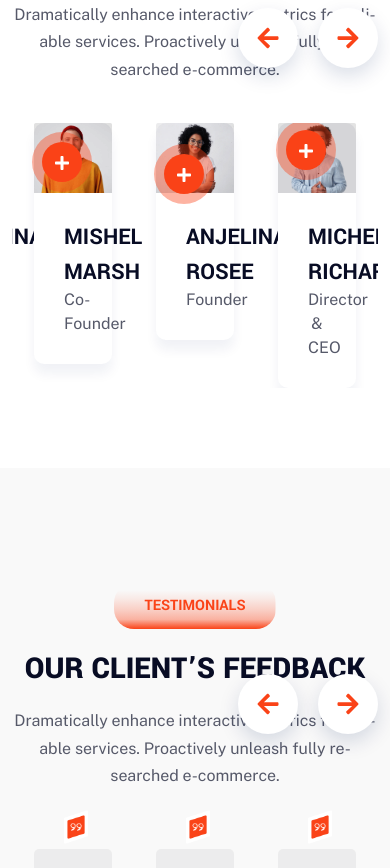
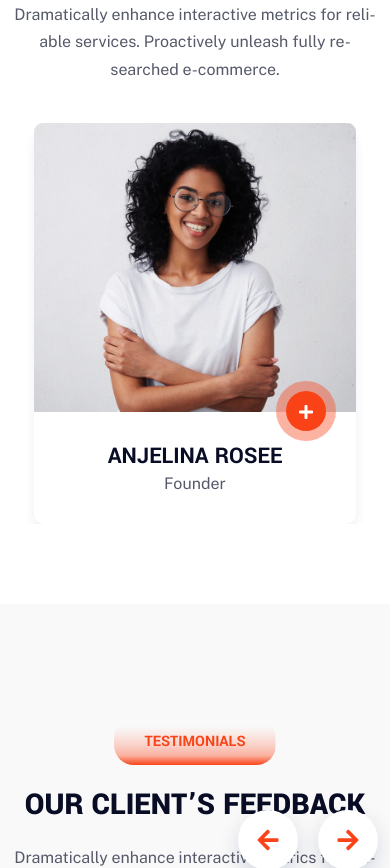
Before and after one commit to amitbd599/Transpro, a React (Create React App) app: page /about in a window 390 px wide. Shown: the part 5500-6368 px from the top of the page. Built offline with nearby package versions, Linux system fonts and the light colour scheme.

Commit message:
responsive home page done!

```diff
--- a/public/assets/scss/sections/_content.scss
+++ b/public/assets/scss/sections/_content.scss
@@ -467,6 +467,11 @@
       mix-blend-mode: soft-light;
       opacity: 0.6;
       border-radius: 10px 10px 0px 0px;
+    }
+    img {
+      width: 100%;
+      height: 100%;
+      object-fit: cover;
     }
   }
   &:hover {
--- a/public/assets/scss/sections/_navbar.scss
+++ b/public/assets/scss/sections/_navbar.scss
@@ -597,18 +597,22 @@
                 box-shadow: none;
                 margin-left: 0;
                 padding-bottom: 0;
-                height: auto;
                 overflow: hidden;
-                max-height: 250px;
+                max-height: 0;
                 overflow-y: scroll;
                 background-color: transparent;
                 border-radius: 10px;
                 padding: 0px;
                 border-bottom: none;
-                display: none;
-                transition: none;
-                visibility: visible;
-                opacity: 1;
+                visibility: hidden;
+                opacity: 0;
+                transition: all 0.3s linear;
+                &.active {
+                  max-height: 300px;
+
+                  visibility: visible;
+                  opacity: 1;
+                }
 
                 .sub-menu .menu-item-has-children:before {
                   content: "\f107";
--- a/public/assets/scss/sections/_responsive.scss
+++ b/public/assets/scss/sections/_responsive.scss
@@ -638,6 +638,9 @@
   .sidebar-area {
     margin-top: 40px;
   }
+  .portfolio-area .portfolio-details {
+    opacity: 1 !important;
+  }
 }
 @media all and (max-width: 767px) {
   .navbar-top {
@@ -670,6 +673,28 @@
   .breadcrumb-area .page-title {
     font-size: 52px;
     line-height: initial;
+  }
+  .portfolio-area .portfolio-details {
+    opacity: 1 !important;
+  }
+  .banner-area-2 .banner-slider .slick-next,
+  .banner-area-1 .banner-slider .slick-next {
+    bottom: 95px;
+    top: auto;
+    right: 20px;
+    margin-bottom: 30px;
+    position: absolute;
+    transform: none;
+    left: auto;
+  }
+  .banner-area-2 .banner-slider .slick-prev,
+  .banner-area-1 .banner-slider .slick-prev {
+    bottom: 95px;
+    top: auto;
+    left: 20px;
+    margin-bottom: 30px;
+    position: absolute;
+    transform: none;
   }
 }
 @media all and (max-width: 425px) {
--- a/src/components/BannerOne.js
+++ b/src/components/BannerOne.js
@@ -80,7 +80,7 @@ const BannerOne = () => {
                     <div className='col-lg-7 col-md-8'>
                       <div className='banner-inner style-white'>
                         <h1 className='b-animate-2 title'>
-                          FEASIBILITY STUDY &amp; ROAD TRANSPORTATION
+                          FAST CERTIFIED &amp; BEST WORLD WIDE SERVICE
                         </h1>
                         <p className='b-animate-3 content'>
                           Our transport management solutions are designed to
--- a/src/components/FeatureOne.js
+++ b/src/components/FeatureOne.js
@@ -17,12 +17,36 @@ const FeatureOne = () => {
     speed: 1000,
     slidesToShow: 3,
     slidesToScroll: 1,
-    initialSlide: 1,
+    initialSlide: 0,
     autoplay: true,
     autoplaySpeed: 5000,
-    cssEase: "linear",
     nextArrow: <SampleNextArrow />,
     prevArrow: <SamplePrevArrow />,
+    responsive: [
+      {
+        breakpoint: 1024,
+        settings: {
+          slidesToShow: 3,
+          infinite: true,
+          dots: true,
+        },
+      },
+      {
+        breakpoint: 992,
+        settings: {
+          slidesToShow: 2,
+          arrows: false,
+        },
+      },
+      {
+        breakpoint: 576,
+        settings: {
+          slidesToShow: 1,
+          slidesToScroll: 1,
+          arrows: false,
+        },
+      },
+    ],
   };
   return (
     <>
--- a/src/components/NavbarOne.js
+++ b/src/components/NavbarOne.js
@@ -31,6 +31,19 @@ const NavbarOne = () => {
   const actionSearch = () => {
     store.dispatch(SetSearchPopUp(!searchPopUp));
   };
+
+  // Control sidebar navigation
+  let items = document.querySelectorAll(".menu-item-has-children > a");
+  for (let i in items) {
+    if (items.hasOwnProperty(i)) {
+      items[i].onclick = function () {
+        this.parentElement
+          .querySelector(".sub-menu")
+          .classList.toggle("active");
+        this.classList.toggle("open");
+      };
+    }
+  }
   return (
     <>
       {/* navbar start */}
--- a/src/components/PartnerOne.js
+++ b/src/components/PartnerOne.js
@@ -24,6 +24,23 @@ const PartnerOne = () => {
     cssEase: "linear",
     nextArrow: <SampleNextArrow />,
     prevArrow: <SamplePrevArrow />,
+    responsive: [
+      {
+        breakpoint: 992,
+        settings: {
+          slidesToShow: 5,
+          arrows: false,
+        },
+      },
+      {
+        breakpoint: 576,
+        settings: {
+          slidesToShow: 3,
+          slidesToScroll: 1,
+          arrows: false,
+        },
+      },
+    ],
   };
 
   return (
--- a/src/components/PortfolioOne.js
+++ b/src/components/PortfolioOne.js
@@ -23,6 +23,32 @@ const PortfolioOne = () => {
     slidesToShow: 3,
     nextArrow: <SampleNextArrow />,
     prevArrow: <SamplePrevArrow />,
+    responsive: [
+      {
+        breakpoint: 1024,
+        settings: {
+          slidesToShow: 3,
+          infinite: true,
+          dots: true,
+        },
+      },
+      {
+        breakpoint: 992,
+        settings: {
+          slidesToShow: 1,
+          arrows: false,
+          centerMode: false,
+        },
+      },
+      {
+        breakpoint: 575,
+        settings: {
+          slidesToShow: 1,
+          slidesToScroll: 1,
+          arrows: false,
+        },
+      },
+    ],
   };
   return (
     <>
--- a/src/components/TeamOne.js
+++ b/src/components/TeamOne.js
@@ -27,11 +27,35 @@ const TeamOne = () => {
     slidesToShow: 3,
     slidesToScroll: 1,
     initialSlide: 1,
-    autoplay: true,
+    // autoplay: true,
     autoplaySpeed: 5000,
-    cssEase: "linear",
     nextArrow: <SampleNextArrow />,
     prevArrow: <SamplePrevArrow />,
+    responsive: [
+      {
+        breakpoint: 1024,
+        settings: {
+          slidesToShow: 3,
+          infinite: true,
+          dots: true,
+        },
+      },
+      {
+        breakpoint: 992,
+        settings: {
+          slidesToShow: 2,
+          arrows: false,
+        },
+      },
+      {
+        breakpoint: 576,
+        settings: {
+          slidesToShow: 1,
+          slidesToScroll: 1,
+          arrows: false,
+        },
+      },
+    ],
   };
   return (
     <>
--- a/src/components/TestimonialOne.js
+++ b/src/components/TestimonialOne.js
@@ -21,9 +21,33 @@ const TestimonialOne = () => {
     initialSlide: 1,
     autoplay: true,
     autoplaySpeed: 5000,
-    cssEase: "linear",
     nextArrow: <SampleNextArrow />,
     prevArrow: <SamplePrevArrow />,
+    responsive: [
+      {
+        breakpoint: 1024,
+        settings: {
+          slidesToShow: 3,
+          infinite: true,
+          dots: true,
+        },
+      },
+      {
+        breakpoint: 992,
+        settings: {
+          slidesToShow: 2,
+          arrows: false,
+        },
+      },
+      {
+        breakpoint: 576,
+        settings: {
+          slidesToShow: 1,
+          slidesToScroll: 1,
+          arrows: false,
+        },
+      },
+    ],
   };
   return (
     <>
--- a/src/pages/HomeOne.js
+++ b/src/pages/HomeOne.js
@@ -33,9 +33,7 @@ const HomeOne = () => {
           <BannerOne />
 
           {/* Feature One */}
-          <div className='faq-area pd-top-120'>
-            <FeatureOne />
-          </div>
+          <FeatureOne />
 
           {/* About One */}
           <AboutOne />
```
Also changed, not shown: 2 other files (tests, documents, lock files or other folders).
